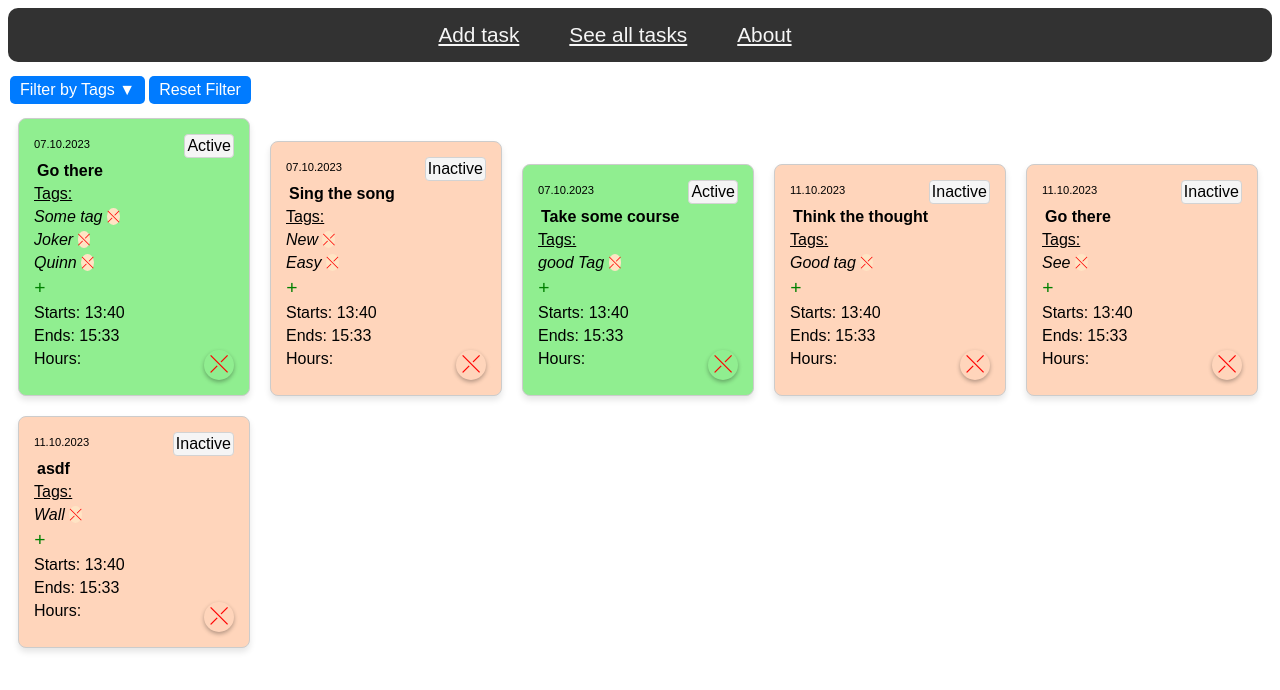
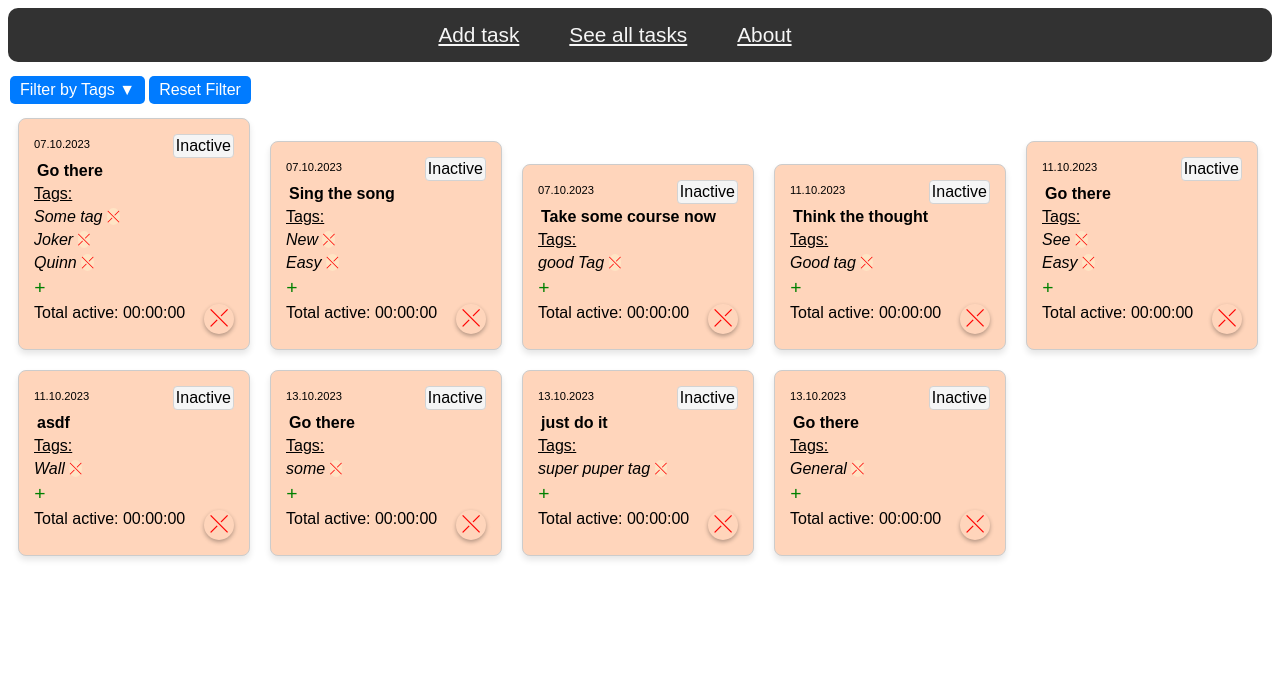
Before and after one commit to iuloz/Tasks-Activity-Monitoring, a React (Create React App) app in the folder work-hours-recording-application/: page /recordings in a window 1280 px wide. Shown: the top 690 px of the page. Built offline with nearby package versions, Linux system fonts and the light colour scheme; data requests are answered from the project's data file.

Commit message:
start/end times stored in api

```diff
--- a/work-hours-recording-application/db.json
+++ b/work-hours-recording-application/db.json
@@ -2,17 +2,17 @@
   "records": [
     {
       "date": "07.10.2023",
-      "status": "Active",
+      "status": "Inactive",
       "task": "Go there",
       "tags": [
         "Some tag",
         "Joker",
         "Quinn"
       ],
-      "start": "13:40",
-      "end": "15:33",
-      "hours": "",
-      "id": 2
+      "start": [],
+      "end": [],
+      "timeTotal": "",
+      "id": "2"
     },
     {
       "date": "07.10.2023",
@@ -22,22 +22,22 @@
         "New",
         "Easy"
       ],
-      "start": "13:40",
-      "end": "15:33",
-      "hours": "",
-      "id": 3
+      "start": [],
+      "end": [],
+      "timeTotal": "",
+      "id": "3"
     },
     {
       "date": "07.10.2023",
-      "status": "Active",
-      "task": "Take some course",
+      "status": "Inactive",
+      "task": "Take some course now",
       "tags": [
         "good Tag"
       ],
-      "start": "13:40",
-      "end": "15:33",
-      "hours": "",
-      "id": 4
+      "start": [],
+      "end": [],
+      "timeTotal": "",
+      "id": "4"
     },
     {
       "date": "11.10.2023",
@@ -46,10 +46,10 @@
       "tags": [
         "Good tag"
       ],
-      "start": "13:40",
-      "end": "15:33",
-      "hours": "",
-      "id": 5
+      "start": [],
+      "end": [],
+      "timeTotal": "",
+      "id": "5"
     },
     {
       "id": "c64a48dd-9a86-4850-85a7-3722231fd0fa",
@@ -57,11 +57,12 @@
       "status": "Inactive",
       "task": "Go there",
       "tags": [
-        "See"
+        "See",
+        "Easy"
       ],
-      "start": "13:40",
-      "end": "15:33",
-      "hours": ""
+      "start": [],
+      "end": [],
+      "timeTotal": ""
     },
     {
       "id": "790630be-196d-4a59-9d8b-c49efdc763f6",
@@ -71,9 +72,45 @@
       "tags": [
         "Wall"
       ],
-      "start": "13:40",
-      "end": "15:33",
-      "hours": ""
+      "start": [],
+      "end": [],
+      "timeTotal": ""
+    },
+    {
+      "id": "f713b265-424e-4669-a92c-81bea2528fc1",
+      "date": "13.10.2023",
+      "status": "Inactive",
+      "task": "Go there",
+      "tags": [
+        "some"
+      ],
+      "start": [],
+      "end": [],
+      "timeTotal": ""
+    },
+    {
+      "id": "12d6fbb1-117c-4b46-8ef3-ea0a19774e93",
+      "date": "13.10.2023",
+      "status": "Inactive",
+      "task": "just do it",
+      "tags": [
+        "super puper tag"
+      ],
+      "start": [],
+      "end": [],
+      "timeTotal": ""
+    },
+    {
+      "id": "77c55d53-2343-4df8-8cb7-7628c7cd6ea7",
+      "date": "13.10.2023",
+      "status": "Inactive",
+      "task": "Go there",
+      "tags": [
+        "General"
+      ],
+      "start": [],
+      "end": [],
+      "timeTotal": ""
     }
   ]
 }
--- a/work-hours-recording-application/src/AllRecordings.js
+++ b/work-hours-recording-application/src/AllRecordings.js
@@ -15,7 +15,7 @@ function AllRecordings() {
 
     // Fetching all recordings from db.json
     useEffect(() => {
-        fetch('http://127.0.0.1:3010/records')
+        fetch('http://localhost:3010/records')
             .then(response => response.json())
             .then(data => setRecordingList(data))
             .catch(error => console.error('Error fetching data:', error));
@@ -80,8 +80,8 @@ function AllRecordings() {
                             status={item.status}
                             task={item.task}
                             tags={item.tags}
-                            start={item.start}
-                            end={item.end}
+                            startTimes={item.start}
+                            endTimes={item.end}
                             hours={item.hours}
                             existingTags={uniqueTags}
                             uniqueTagsUpdate={newTagsFromTaskItem}
@@ -97,11 +97,12 @@ function AllRecordings() {
                         status={item.status}
                         task={item.task}
                         tags={item.tags}
-                        start={item.start}
-                        end={item.end}
+                        startTimes={item.start}
+                        endTimes={item.end}
                         hours={item.hours}
                         existingTags={uniqueTags}
                         uniqueTagsUpdate={newTagsFromTaskItem}
+                        timeTotal={item.timeTotal}
                     />
                 ))
             )
--- a/work-hours-recording-application/src/Form.js
+++ b/work-hours-recording-application/src/Form.js
@@ -5,12 +5,12 @@ function Form({ task, recordTask, inputChanged }){
             <form onSubmit={recordTask}>
                 <label htmlFor='task_input'>Task:<span className='asterisk'>*</span> </label>
                 <input id='task_input' type='text'  placeholder='Type the task' name='task' value={task.task} onChange={inputChanged}></input>
-                <label htmlFor='tag_input'>Tag: </label>
+                <label htmlFor='tag_input'>Tag:<span className='asterisk'>*</span> </label>
                 <input id='tag_input' type='text' placeholder='Type the tag' name='tags' value={task.tags} onChange={inputChanged}></input>
-                <label htmlFor='start'>Start time:<span className='asterisk'>*</span> </label>
+                {/* <label htmlFor='start'>Start time:<span className='asterisk'>*</span> </label>
                 <input id='start' type='text'  placeholder='hh:mm' name='start' value={task.start} onChange={inputChanged}></input>
                 <label htmlFor='end'>End time:<span className='asterisk'>*</span> </label>
-                <input id='end' type='text' placeholder='hh:mm' name='end' value={task.end} onChange={inputChanged}></input>
+                <input id='end' type='text' placeholder='hh:mm' name='end' value={task.end} onChange={inputChanged}></input> */}
                 <input id='submit_btn' type='submit' value='Add' /><span className='asterisk' style={{float:'right'}}>* <span style={{color:'black', float:'right'}}> - mandatory fields</span></span>
             </form>
         </div>
--- a/work-hours-recording-application/src/Tasks.js
+++ b/work-hours-recording-application/src/Tasks.js
@@ -5,13 +5,13 @@ import Form from './Form';
 
 function Tasks() {
     const [taskList, setTaskList] = useState([]);
-    const [task, setTask] = useState({ id: '', date: '', status: 'Inactive', task: '', tags: [], start: '', end: '', hours: '' });
+    const [task, setTask] = useState({ id: '', date: '', status: 'Inactive', task: '', tags: [], start: [], end: [], timeTotal: '' });
     const [uniqueTags, setUniqueTags] = useState([]);
     const [updateTags, setUpdateTags] = useState(false);
 
 
     useEffect(() => {
-        fetch('http://127.0.0.1:3010/records')
+        fetch('http://localhost:3010/records')
             .then(response => response.json())
             .then(data => {
                 const tagsSet = new Set();
@@ -27,7 +27,7 @@ function Tasks() {
 
 
     const addToApi = async () => {
-        await fetch('http://127.0.0.1:3010/records', {
+        await fetch('http://localhost:3010/records', {
             method: 'POST',
             headers: { 'Content-Type': 'application/json' },
             body: JSON.stringify(task)
@@ -39,37 +39,37 @@ function Tasks() {
     }
 
 
-    const timeDifference = () => {
-        const [hoursStart, minutesStart] = task.start.split(':').map(Number);
-        const [hoursEnd, minutesEnd] = task.end.split(':').map(Number);
-        if (minutesStart > 59 || minutesStart < 0 || hoursStart > 23 || hoursStart < 0
-            || minutesEnd > 59 || minutesEnd < 0 || hoursEnd > 23 || hoursEnd < 0) {
-            alert(`Please, provide time in correct format: 'hh:mm'`);
-            return;
+    // const timeDifference = () => {
+    //     const [hoursStart, minutesStart] = task.start.split(':').map(Number);
+    //     const [hoursEnd, minutesEnd] = task.end.split(':').map(Number);
+    //     if (minutesStart > 59 || minutesStart < 0 || hoursStart > 23 || hoursStart < 0
+    //         || minutesEnd > 59 || minutesEnd < 0 || hoursEnd > 23 || hoursEnd < 0) {
+    //         alert(`Please, provide time in correct format: 'hh:mm'`);
+    //         return;
 
-        } else {
-            const dateStart = new Date(0, 0, 0, hoursStart, minutesStart);
-            const dateEnd = new Date(0, 0, 0, hoursEnd, minutesEnd);
-            const timeDifference = Math.abs(dateEnd < dateStart ? dateEnd - dateStart + 24 * 1000 * 60 * 60 : dateEnd - dateStart);
-            const hoursDifference = (timeDifference / (1000 * 60 * 60)).toFixed(1);
-            setTaskList(prev => [...prev, { ...task, hours: hoursDifference }]);
-        }
-    }
+    //     } else {
+    //         const dateStart = new Date(0, 0, 0, hoursStart, minutesStart);
+    //         const dateEnd = new Date(0, 0, 0, hoursEnd, minutesEnd);
+    //         const timeDifference = Math.abs(dateEnd < dateStart ? dateEnd - dateStart + 24 * 1000 * 60 * 60 : dateEnd - dateStart);
+    //         const hoursDifference = (timeDifference / (1000 * 60 * 60)).toFixed(1);
+    //         setTaskList(prev => [...prev, { ...task, timeTotal: hoursDifference }]);
+    //     }
+    // }
 
 
     const recordTask = async (event) => {
         await event.preventDefault();
-        if (task.start === '' || task.end === '' || task.task === '' || task.tags.length < 1) {
+        if (task.task === '' || task.tags.length < 1) {
             return;
-
         } else {
-            timeDifference();
+            // timeDifference();
+            setTaskList([...taskList, task]);
             addToApi();
             setUpdateTags(!updateTags);
         }
 
         // Setting empty fields for start and end to make input fields empty after form submit
-        setTask(prev => ({ ...prev, task: '', tags: [], start: '', end: '' }));
+        setTask(prev => ({ ...prev, task: '', tags: []}));
     }
 
     const inputChanged = (event) => {
@@ -80,7 +80,7 @@ function Tasks() {
         });
         let key = event.target.name;
         let value = event.target.value;
-        setTask({ ...task,id: uuidv4(), date: date, [key]: key === 'tags' ? [value] : value });
+        setTask({ ...task, id: uuidv4(), date: date, [key]: key === 'tags' ? [value] : value });
     }
 
     const newTagsFromTaskItem = () => {
@@ -100,9 +100,9 @@ function Tasks() {
                         status={item.status}
                         task={item.task}
                         tags={item.tags}
-                        start={item.start}
-                        end={item.end}
-                        hours={item.hours}
+                        startTimes={item.start}
+                        endTimes={item.end}
+                        timeTotal={item.timeTotal}
                         existingTags={uniqueTags}
                         uniqueTagsUpdate={newTagsFromTaskItem} />)
             }
--- a/work-hours-recording-application/src/TasksItem.js
+++ b/work-hours-recording-application/src/TasksItem.js
@@ -1,4 +1,4 @@
-import { useState, useRef } from 'react';
+import { useState, useRef, useEffect } from 'react';
 
 
 function TasksItem(props) {
@@ -12,12 +12,37 @@ function TasksItem(props) {
     const [tags, setTags] = useState(props.tags);
     const [newTag, setNewTag] = useState('');
     const [editTagIndex, setEditTagIndex] = useState(null);
+    const [startTimes, setStartTimes] = useState(props.startTimes);
+    const [endTimes, setEndTimes] = useState(props.endTimes);
     const dragElementRef = useRef(null);
+    const [timer, setTimer] = useState({ hours: 0, minutes: 0, seconds: 0 });
+    const [timeTotal, setTimeTotal] = useState(0);
+
+
+    useEffect(() => {
+        const interval = setInterval(() => {
+            if (status === 'Active') {
+                setTimer(prevTime => {
+                    const newSeconds = prevTime.seconds + 1;
+                    const newMinutes = prevTime.minutes + Math.floor(newSeconds / 60);
+                    const newHours = prevTime.hours + Math.floor(newMinutes / 60);
+                    return {
+                        hours: newHours,
+                        minutes: newMinutes % 60,
+                        seconds: newSeconds % 60,
+                    };
+                });
+            }
+        }, 1000);
+
+        return () => clearInterval(interval);
+    }, [status]);
+
 
 
     const addToApi = async (key, value) => {
         const requestBody = { [key]: value };
-        await fetch(`http://127.0.0.1:3010/records/${props.id}`, {
+        await fetch(`http://localhost:3010/records/${props.id}`, {
             method: 'PATCH',
             headers: { 'Content-Type': 'application/json' },
             body: JSON.stringify(requestBody)
@@ -28,12 +53,56 @@ function TasksItem(props) {
             });
     }
 
+
     const changeStatus = () => {
         setStatus(isActive ? 'Active' : 'Inactive');
         setColor(isActive ? 'lightgreen' : '#ffd5bb');
         setIsActive(!isActive);
         addToApi('status', isActive ? 'Active' : 'Inactive');
+        const dateTime = (new Date()).toLocaleString('ru-RU', {
+            day: '2-digit',
+            month: '2-digit',
+            year: 'numeric',
+            hour: '2-digit',
+            minute: '2-digit',
+            second: '2-digit',
+        });
+        isActive ? setStartTimes([...startTimes, dateTime]) : setEndTimes([...endTimes, dateTime]);
+        addToApi(isActive ? 'start' : 'end', isActive ? [...startTimes, dateTime] : [...endTimes, dateTime]);
+
+
+        // if (startTimes.length === endTimes.length && startTimes.length > 0) {
+        //     const date1String = startTimes[startTimes.length - 1];
+        //     const date2String = startTimes[startTimes.length - 1];
+        //     const date1 = new Date(date1String.replace(/(\d{2}).(\d{2}).(\d{4}), (\d{2}):(\d{2}):(\d{2})/, "$3-$2-$1T$4:$5:$6"));
+        //     const date2 = new Date(date2String.replace(/(\d{2}).(\d{2}).(\d{4}), (\d{2}):(\d{2}):(\d{2})/, "$3-$2-$1T$4:$5:$6"));
+        //     const differenceInMilliseconds = date2 - date1;
+        //     const differenceInSeconds = Math.floor(differenceInMilliseconds / 1000);
+        //     const hours = Math.floor(differenceInSeconds / 3600);
+        //     const minutes = Math.floor((differenceInSeconds % 3600) / 60);
+        //     const seconds = differenceInSeconds % 60;
+        //     setTimeTotal(`${hours}:${minutes}:${seconds}`);
+        //     console.log(timeTotal);
+        //     // console.log(`Difference: ${hours} hours, ${minutes} minutes, ${seconds} seconds`);
+        // }
+
+
+        // if (startTimes.length === endTimes.length && startTimes.length > 0) {
+        //     const dateStartString = startTimes[startTimes.length - 1];
+        //     const dateEndString = endTimes[endTimes.length - 1];
+        //     const dateStart = parseDate(dateStartString);
+        //     const dateEnd = parseDate(dateEndString);
+        //     const differenceInMilliseconds = dateEnd - dateStart;
+        //     const differenceInSeconds = Math.floor(differenceInMilliseconds / 1000);
+        //     const hours = Math.floor(differenceInSeconds / 3600);
+        //     const minutes = Math.floor((differenceInSeconds % 3600) / 60);
+        //     const seconds = differenceInSeconds % 60;
+        //     const formattedDifference = `${String(hours).padStart(2, '0')}:${String(minutes).padStart(2, '0')}:${String(seconds).padStart(2, '0')}`;
+        //     // setTimeTotal(formattedDifference);
+        //     console.log(`Formatted difference: ${formattedDifference}`);
+        // }
     }
+
 
     const editTask = e => {
         if (e.target.value.trim() !== '') {
@@ -82,7 +151,7 @@ function TasksItem(props) {
 
     const removeComponent = async () => {
         setRemove(true);
-        await fetch(`http://127.0.0.1:3010/records/${props.id}`, {
+        await fetch(`http://localhost:3010/records/${props.id}`, {
             method: 'DELETE'
         })
             .then(resp => resp.json())
@@ -195,9 +264,11 @@ function TasksItem(props) {
             ) : (
                 <span className='tag-span' onClick={() => setAddingTag(true)} style={{ color: 'green', fontSize: '1.2rem', cursor: 'pointer' }}> +</span>
             )}
-            <p>Starts: {props.start}</p>
-            <p>Ends: {props.end}</p>
-            <p>Hours: {props.hours}<span id='delete_task' onClick={removeComponent}>⤬</span></p>
+            {/* <p>Starts: {props.start}</p>
+            <p>Ends: {props.end}</p> */}
+            <p>Total active: {String(timer.hours).padStart(2, '0')}:{String(timer.minutes).padStart(2, '0')}:{String(timer.seconds).padStart(2, '0')}
+                <span id='delete_task' onClick={removeComponent}>⤬</span>
+            </p>
         </div>
     );
 }
```
Also changed, not shown: 1 other file (tests, documents, lock files or other folders).
